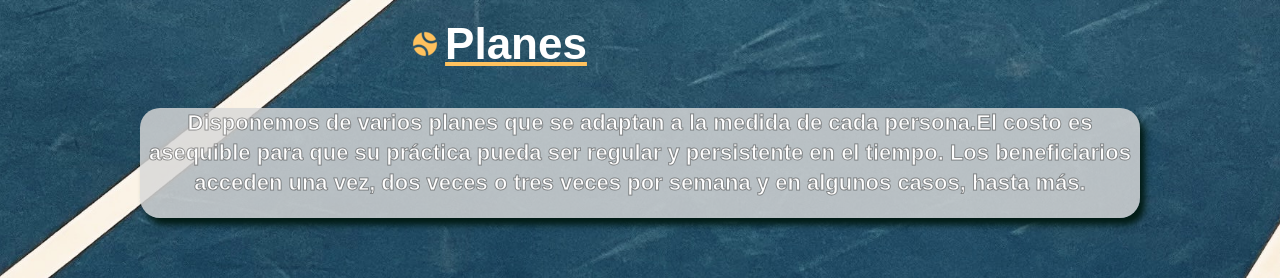
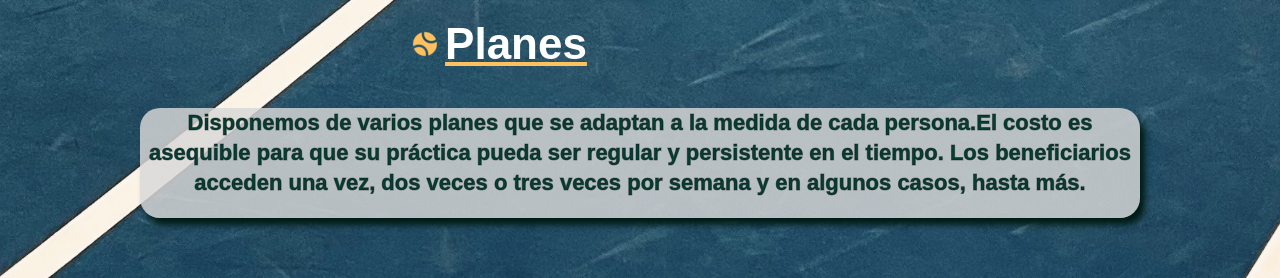
Before and after one commit to Speloche/tenis-para-todos-39385, a plain HTML site: page pages/planes.html in a window 1280 px wide. Shown: the part 249-527 px from the top of the page. Drawn offline with Linux system fonts and the light colour scheme; a web font is replaced by a local one.

Commit message:
se realiza el README.md

```diff
--- a/scss/layout/planes/_main-planes.scss
+++ b/scss/layout/planes/_main-planes.scss
@@ -69,7 +69,7 @@ main {
     font-weight: 700;
     font-size: 22px;
     line-height: 30px;
-    color: white;
+    color: #063E34;
     border-radius: 20px;
     box-shadow: 5px 7px 6px #021c16;
 
```
Also changed, not shown: README.md (added), css/style.css, 1 other file.
